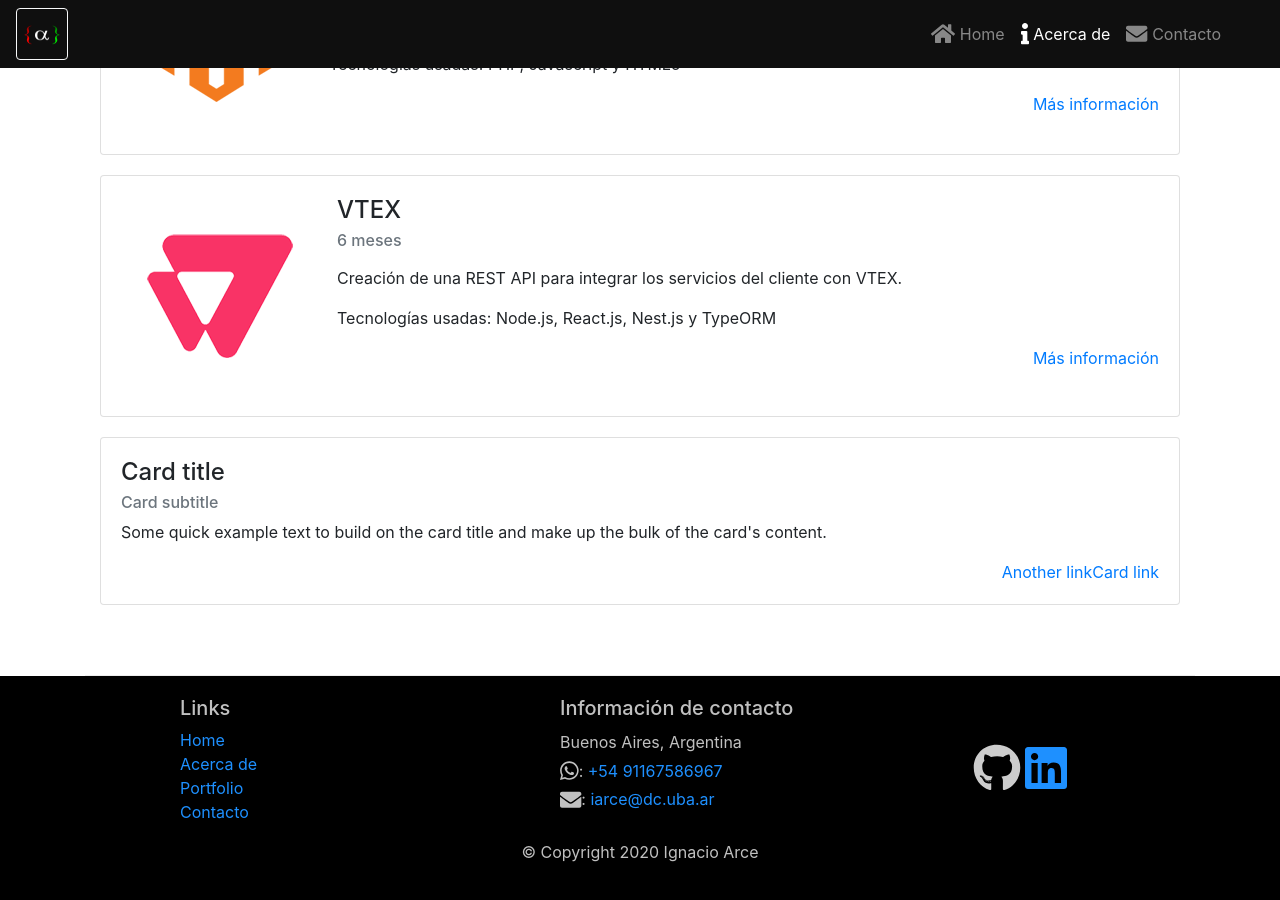
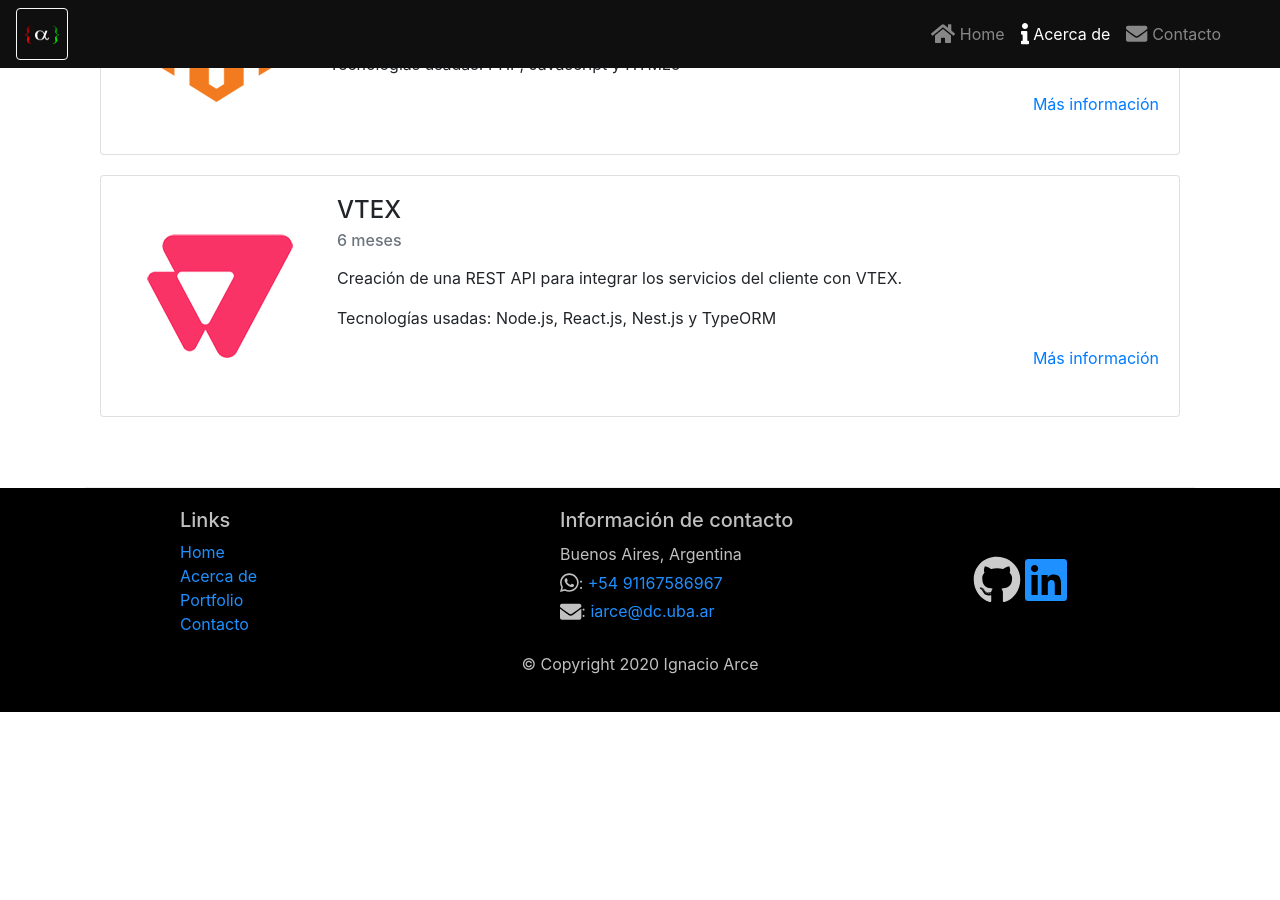
Before and after one commit to ignacio-arce/ignacio-arce.github.io, a Jekyll site: the page built from about.html, in a window 1280 px wide and 900 px high, scrolled down 842 px. Built offline with Jekyll 4.4.1, drawn with Linux system fonts in a browser that asks for light colours; after the commit the page ends 1554 px from its top, so only the background shows below that.

Commit message:
Removed card

```diff
--- a/about.html
+++ b/about.html
@@ -94,18 +94,6 @@ title: iaSoftware - About
 		</div>
 
 
-		<div class="card">
-			<div class="card-body">
-				<h4 class="card-title">Card title</h4>
-				<h6 class="card-subtitle mb-2 text-muted">Card subtitle</h6>
-				<p class="card-text">
-					Some quick example text to build on the card title
-					and make up the bulk of the card's content.
-				</p>
-				<a href="#!" class="card-link">Card link</a>
-				<a href="#!" class="card-link">Another link</a>
-			</div>
-		</div>
 	</div>
 
 </div>
```
